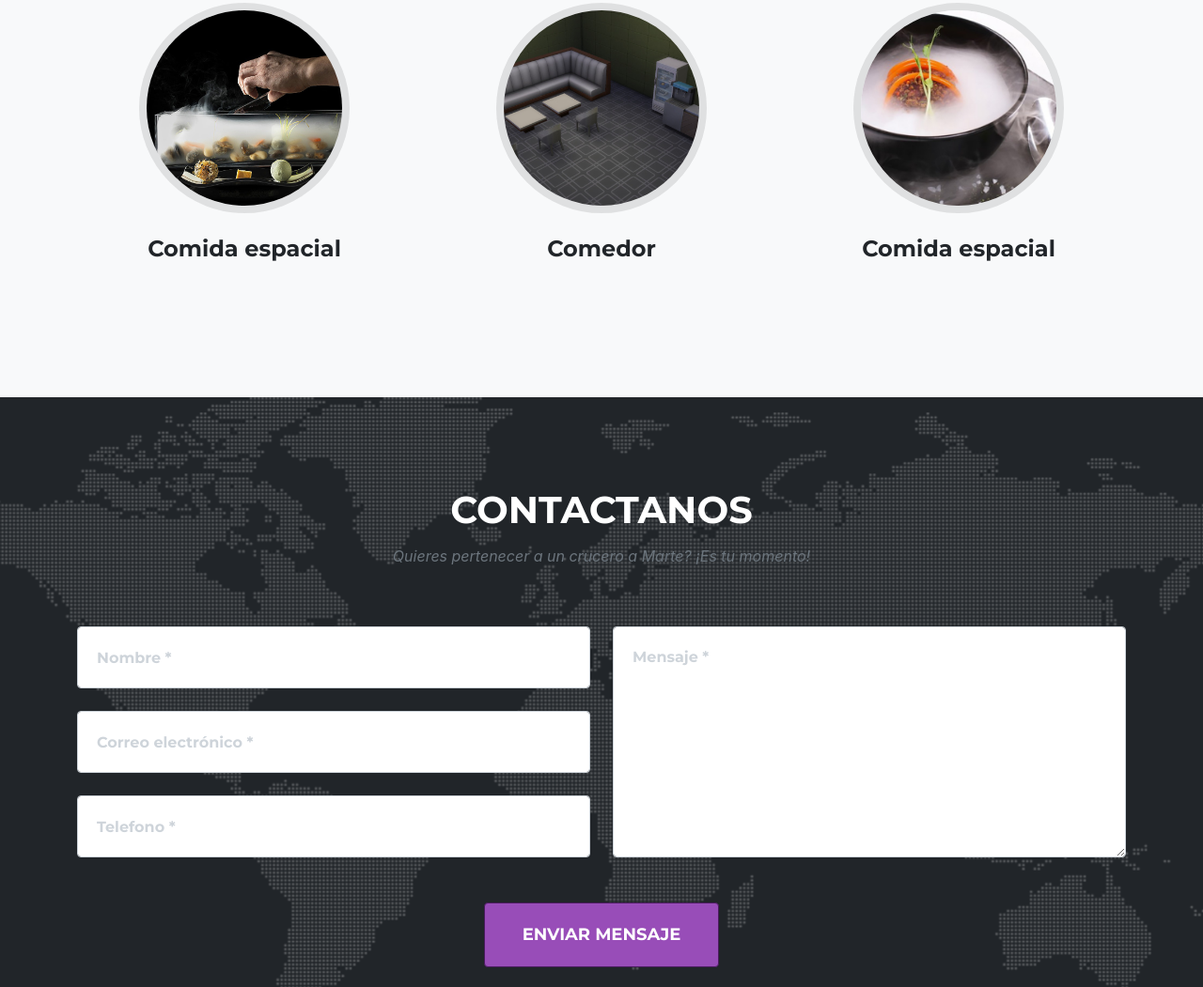
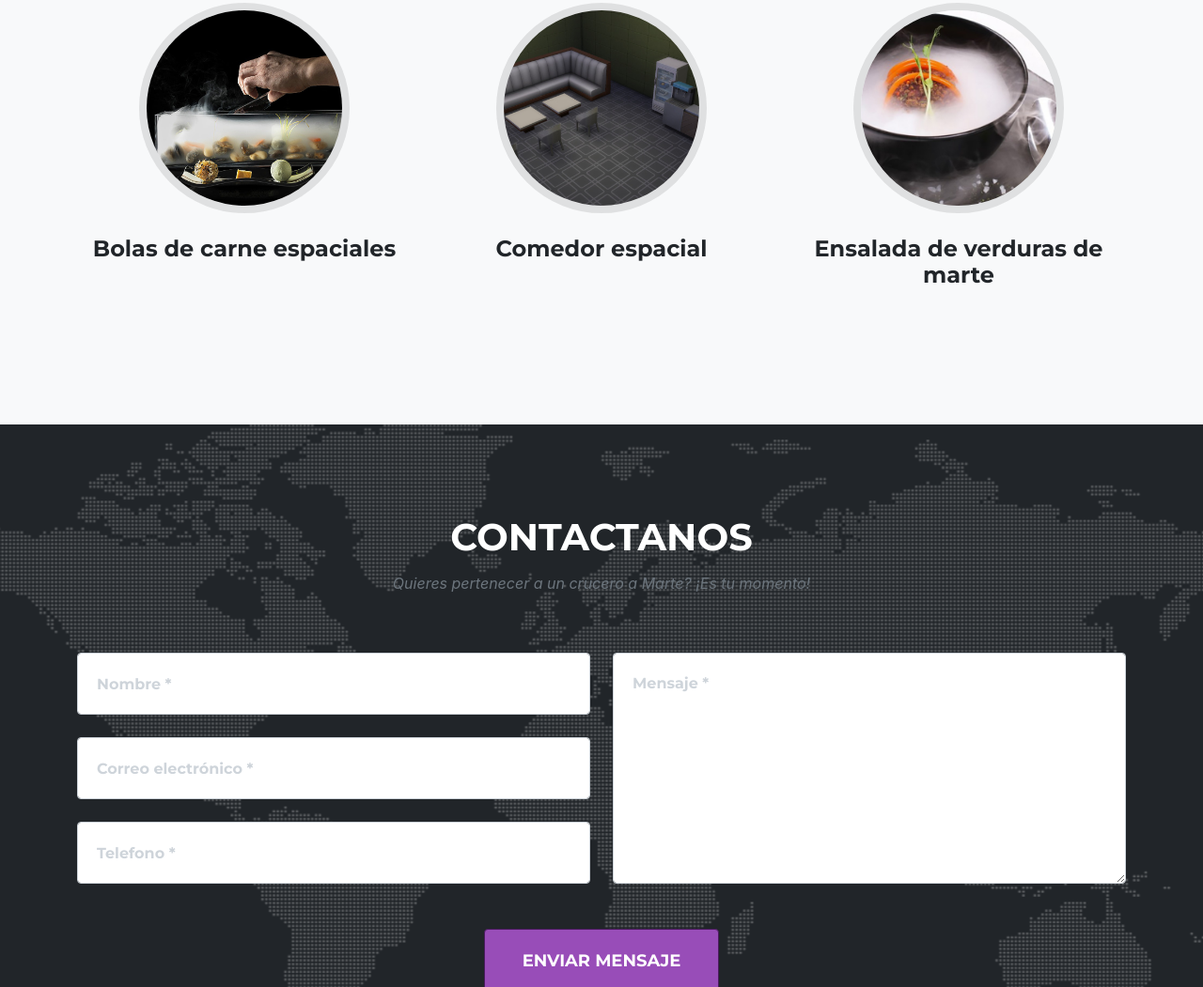
Before and after one commit to Camilo404/AstralJourney, a plain HTML site: page index.html in a window 1280 px wide. Shown: the part 4852-5903 px from the top of the page at 94% size. Drawn offline with nearby package versions, Linux system fonts and the light colour scheme; a script that the page names is missing; a web font is replaced by a local one.

Commit message:
Update index.html

```diff
--- a/index.html
+++ b/index.html
@@ -251,22 +251,19 @@
                     <div class="col-lg-4">
                         <div class="team-member">
                             <img class="mx-auto rounded-circle" src="assets/img/comidas/2.jpg" alt="" />
-                            <h4>Comida espacial</h4>
-                            <p class="text-muted"></p>
+                            <h4>Bolas de carne espaciales</h4>
                         </div>
                     </div>
                     <div class="col-lg-4">
                         <div class="team-member">
                             <img class="mx-auto rounded-circle" src="assets/img/comidas/1.jpg" alt="" />
-                            <h4>Comedor</h4>
-                            <p class="text-muted"></p>
+                            <h4>Comedor espacial</h4>
                         </div>
                     </div>
                     <div class="col-lg-4">
                         <div class="team-member">
                             <img class="mx-auto rounded-circle" src="assets/img/comidas/3.jpg" alt="" />
-                            <h4>Comida espacial</h4>
-                            <p class="text-muted"></p>
+                            <h4>Ensalada de verduras de marte</h4>
                         </div>
                     </div>
                 </div>
```
